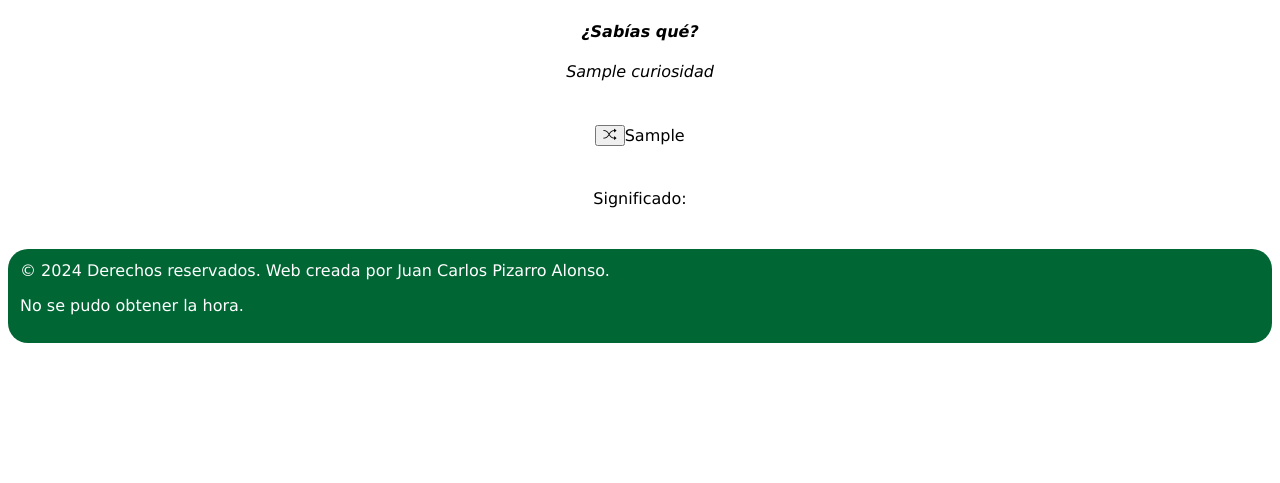
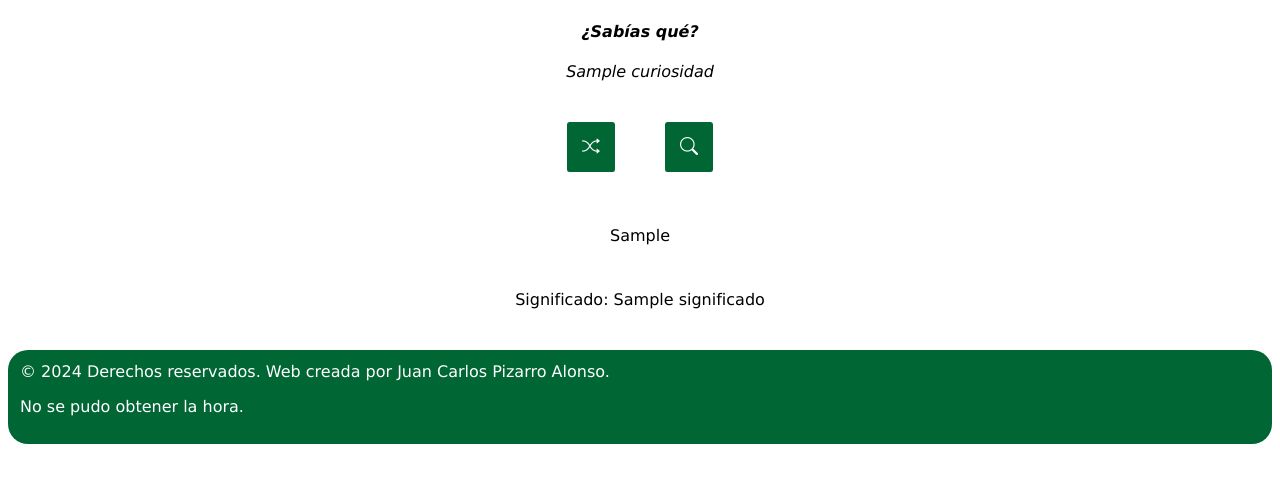
Before and after one commit to juancarlospizarro/Andale, a Flask app: template templates/index.html in a window 1280 px wide. Shown: the part 265-748 px from the top of the page. Run offline with Flask 3, Linux system fonts and the light colour scheme; the template is opened without the code that fills it: most values are stand-ins (such as "Sample title", 1, 10 or a date in 2020).

Commit message:
Cambiar diseño botones. Añadir significado a palabra y expresiones

```diff
--- a/app.py
+++ b/app.py
@@ -5,8 +5,6 @@
 import os
 
 app = Flask(__name__)
-
-# Configuración de la base de datos
 
 def obtener_curiosidad_aleatoria():
     conn = mysql.connector.connect(**db_config)
@@ -24,11 +22,24 @@
     conn.close()
     return random.choice(palabras)
 
+def obtener_significado_palabra(palabra_expresion):
+    conn = mysql.connector.connect(**db_config)
+    cursor = conn.cursor()
+    cursor.execute("SELECT significado FROM palabras WHERE palabra = %s", (palabra_expresion,))
+    significado = cursor.fetchone()
+    conn.close()
+
+    if significado:
+        return significado[0]
+    else:
+        return "Significado no encontrado."
+
 @app.route('/')
 def index():
     curiosidad = obtener_curiosidad_aleatoria()
-    palabra_correcta = obtener_palabra_aleatoria()
-    return render_template('index.html', curiosidad=curiosidad, palabra_correcta=palabra_correcta)
+    palabra_expresion = obtener_palabra_aleatoria()
+    significado = obtener_significado_palabra(palabra_expresion)
+    return render_template('index.html', curiosidad=curiosidad, palabra_expresion=palabra_expresion, significado=significado)
 
 if __name__ == '__main__':
     # Usar el puerto asignado por Render, que generalmente se configura en la variable de entorno PORT
--- a/static/css/style.css
+++ b/static/css/style.css
@@ -105,8 +105,14 @@
     filter: drop-shadow(0 0 10px white); /* Color y tamaño del borde */
 }
 
+#opciones{
+    display: flex;
+    justify-content: center;
+    align-items: center;
+}
+
+
 #palabra_expresion{
-    text-align: center;
     display: flex;
     justify-content: center;
     align-items: center;
@@ -122,3 +128,13 @@
 #hora_andalucía{
     color: white;
 }
+
+button{
+    margin: 2%;
+    background-color: #006634;
+    color: white;
+    padding: 1%;
+    border: 2px solid #006634;
+    border-radius: 5%;
+    font-size: large;
+}
--- a/templates/index.html
+++ b/templates/index.html
@@ -20,11 +20,14 @@
             <h4>¿Sabías qué?</h4>
             <p id="curiosidad">{{curiosidad}}</p>
         </div>
+        <div id="opciones">
+            <button title="Aleatorio" type="submit"><i class="bi bi-shuffle"></i></button> <button title="Buscar" type="submit"><i class="bi bi-search"></i></button>
+        </div>
         <div id="palabra_expresion">
-            <button type="submit"><i class="bi bi-shuffle"></i></button><p>{{palabra_correcta}}</p>
+            <p>{{palabra_expresion}}</p>
         </div>
         <div id="significado">
-            <p>Significado: </p>
+            <p>Significado: {{significado}}</p>
         </div>
 
 
```
